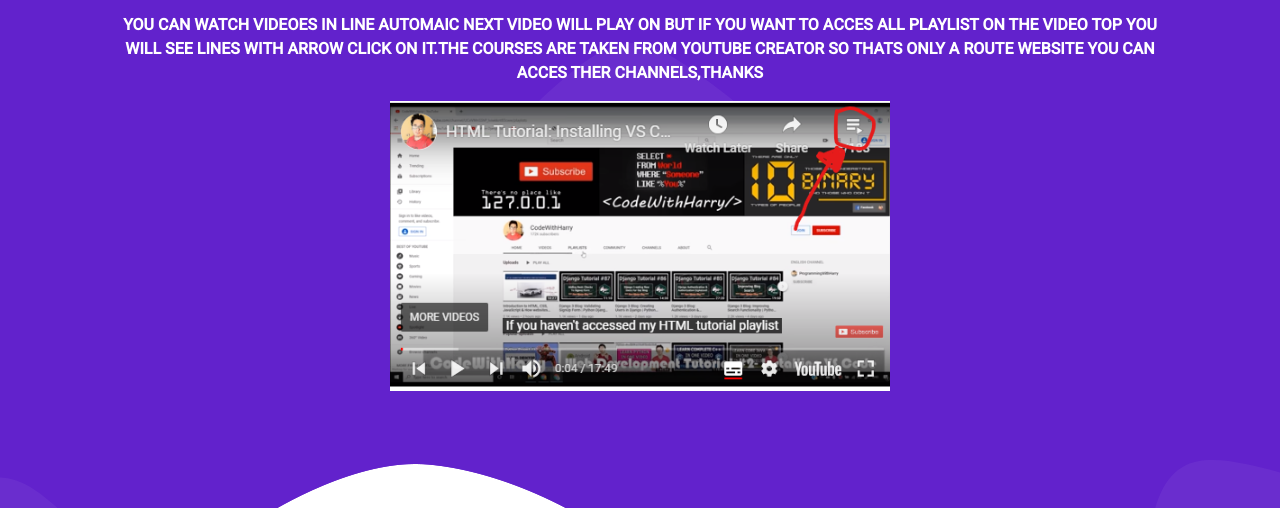
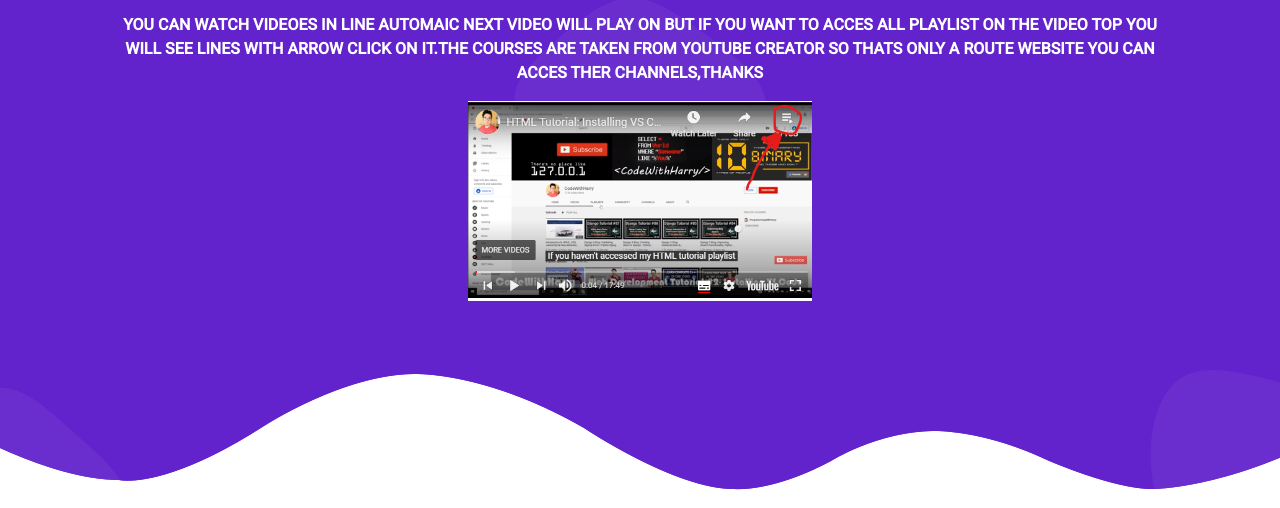
Before and after one commit to HUNTER7854/HUNTER7854.github.io, a plain HTML site: page 404.html in a window 1280 px wide. Shown: the part 292-800 px from the top of the page. Drawn offline with nearby package versions, Linux system fonts and the light colour scheme.

Commit message:
Update 404.html

```diff
--- a/404.html
+++ b/404.html
@@ -90,7 +90,7 @@
                                 </ol>
                             </nav>
 				<span><p style="color: white ;"><b>YOU CAN WATCH VIDEOES IN LINE AUTOMAIC NEXT VIDEO WILL PLAY ON BUT IF YOU WANT TO ACCES ALL PLAYLIST ON THE VIDEO TOP YOU WILL SEE LINES WITH ARROW CLICK ON IT.THE COURSES ARE TAKEN FROM YOUTUBE CREATOR SO THATS ONLY A ROUTE WEBSITE YOU CAN ACCES THER CHANNELS,THANKS </b></p></span>
-				  <img src="af.png" widht = "350" height="290">
+				  <img src="af.png" height="200">
                         </div>
                     </div>
                 </div>
```
